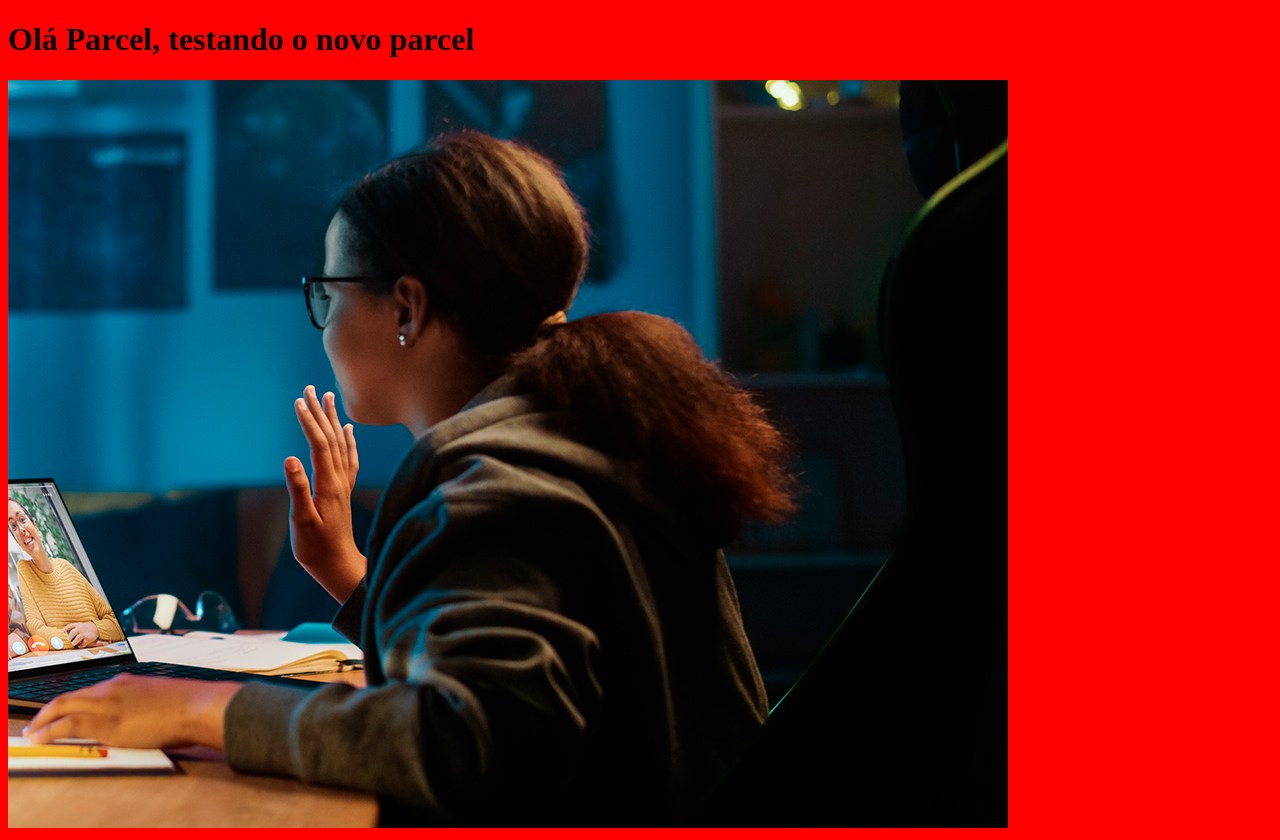
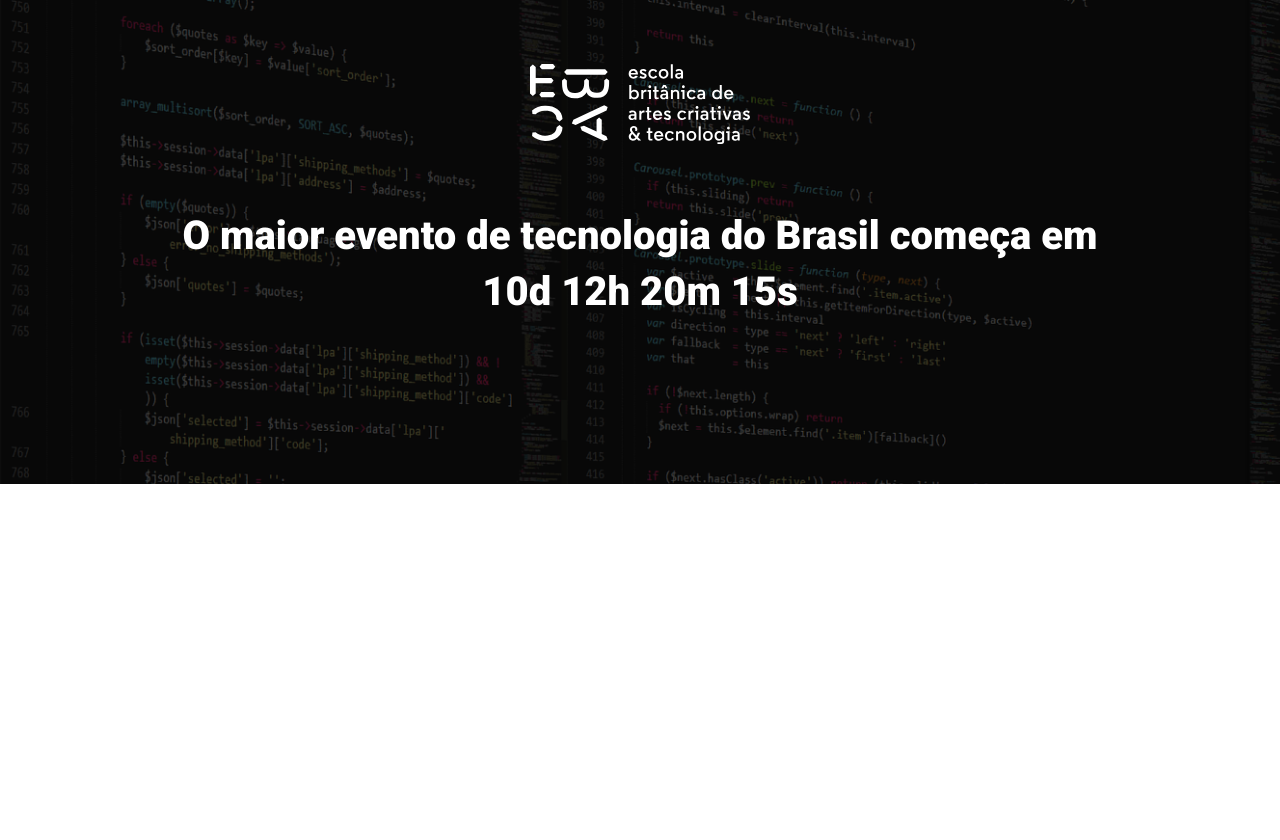
Before and after one commit to Gustavogdcosta/Modulo22-exemplo-landingPage, a website built with Parcel: page src/index.html in a window 1280 px wide. After the commit the page ends 800 px from the top, so only its background shows below. Built offline with nearby package versions, Linux system fonts and the light colour scheme.

Commit message:
criando o hero

```diff
--- a/src/index.html
+++ b/src/index.html
@@ -1,14 +1,21 @@
 <!DOCTYPE html>
-<html lang="en">
+<html lang="pt-BR">
 <head>
     <meta charset="UTF-8">
     <meta name="viewport" content="width=device-width, initial-scale=1.0">
-    <title>Document</title>
+    <title>Ebac Tech Talk</title>
+    <link rel="preconnect" href="https://fonts.googleapis.com">
+    <link rel="preconnect" href="https://fonts.gstatic.com" crossorigin>
+    <link href="https://fonts.googleapis.com/css2?family=Roboto:wght@400;700;900&display=swap" rel="stylesheet">
     <link rel="stylesheet" href="./styles/main.scss">
 </head>
 <body>
-    <h1>Olá Parcel, testando o novo parcel</h1>
-    <img src="./images/backend.png" alt="">
+    <header class="hero">
+        <div class="container">
+            <img class="hero__logo" src="./images/ebac_logo.svg" alt="EBAC">
+            <p class="hero__text">O maior evento de tecnologia do Brasil começa em 10d 12h 20m 15s</p>
+        </div>
+    </header>
 
     <script src="./scripts/main.js"></script>
 
--- /dev/null
+++ b/src/styles/_hero.scss
@@ -0,0 +1,52 @@
+.hero {
+    padding-top: 64px;
+    padding-bottom: 100px;
+    background-image: url(../images/fundo.png);
+    background-repeat: no-repeat;
+    background-size: cover;
+    position: relative;
+
+    .container  { //foi necessário para que o container ficasse na frente do &:: before, que escureceu somente o background image
+        position: relative;
+    }
+
+    &::before { //como escurecer um background image
+        position: absolute;
+        top: 0;
+        left: 0;
+        width: 100%;
+        height: 100%;
+        background-color: #000;
+        content: '';
+        opacity: 0.7;
+    }
+
+    &__text {
+        margin-top: 64px;
+        margin-bottom: 64px;
+        font-size: 40px;
+        line-height: 56px;
+        font-weight: 800;
+        text-align: center;
+    }
+
+    &__logo{
+        margin: 0 auto;
+        height: 80px;
+        display: block;
+    }
+
+    @media (max-width: 640px){
+        padding: 40px 0;
+
+        &__logo {
+            height: 40px;
+        }
+
+        &__text {
+            font-size: 22px;
+            line-height: 24px;
+            margin: 24px 0;
+        }
+    }
+}
--- a/src/styles/main.scss
+++ b/src/styles/main.scss
@@ -1,3 +1,23 @@
+@use 'hero';
+
 *{
-    background-color: red;
+    margin: 0;
+    padding: 0;
+    box-sizing: border-box;
+    font-family: Roboto, sans-serif;
+    color: #fff;
 }
+
+.container {
+    max-width: 960px;
+    width: 100%;
+    margin:  0 auto;
+
+    @media (max-width:640px){
+        max-width: 80%;
+    }
+
+    @media screen and (max-width: 1023px) and (min-width:641px) {
+        max-width: 90%;
+    }
+}
```
